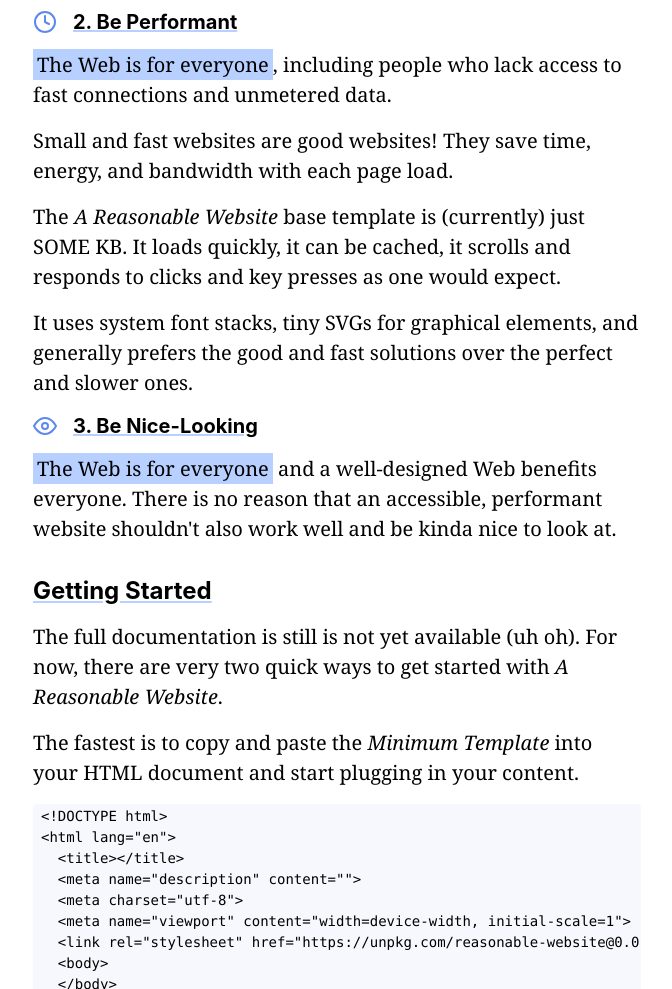
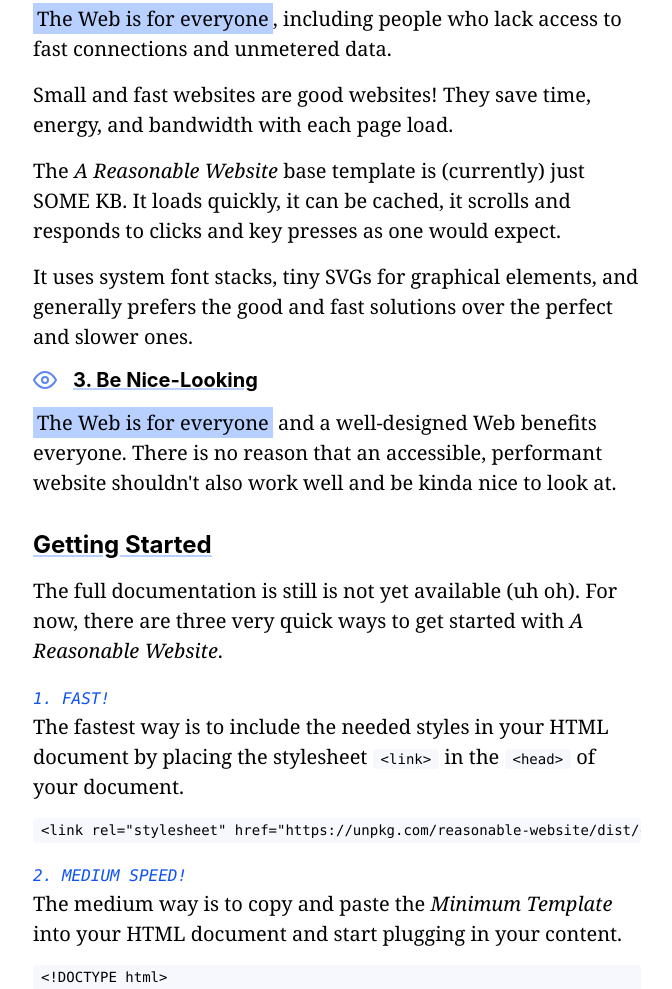
Before and after one commit to matthewhowell/areasonablewebsite, a website: page index.html in a window 1280 px wide. Shown: the part 1811-2800 px from the top of the page, without its empty margins (303-975 px from the left). Drawn offline with Linux system fonts and the light colour scheme.

Commit message:
Some copy updates and fixed unpkg links

```diff
--- a/css/website.css
+++ b/css/website.css
@@ -504,3 +504,11 @@
 	color: green;
 	font-size: .875;
 }
+
+.fast {
+	font-family: var(--font-stack-mono);
+	text-transform: uppercase;
+	font-size: 1rem;
+	display: inline-block;
+	color: var(--color-dark);
+}
--- a/index.html
+++ b/index.html
@@ -35,9 +35,7 @@
 
 				<section>
 					<h3>How do I use this?</h3>
-					<p><a class="jump button" href="#getting-started">Getting Started</a></p>
-
-					<p>Read the <a href="">getting started guide</a> for detailed.</p>
+					<p><a class="jump button" href="#getting-started">Getting Started Guide</a></p>
 					<p>Or just dive in, <a href="./dist/base.html">download the base template</a> and start filling in your content.</p>
 				</section>
 
@@ -79,8 +77,15 @@
 
 				<section>
 					<h3 id="getting-started">Getting Started</h3>
-					<p>The full documentation is still is not yet available (uh oh). For now, there are very two quick ways to get started with <em>A Reasonable Website</em>.</p>
-					<p>The fastest is to copy and paste the <em>Minimum Template</em> into your HTML document and start plugging in your content.</p>
+					<p>The full documentation is still is not yet available (uh oh). For now, there are three very quick ways to get started with <em>A Reasonable Website</em>.</p>
+
+					<span class="fast"><em>1. Fast!</em></span>
+					<p>The fastest way is to include the needed styles in your HTML document by placing the stylesheet <code>&lt;link&gt;</code> in the <code>&lt;head&gt;</code> of your document.
+						<pre>&lt;link rel="stylesheet" href="https://unpkg.com/reasonable-website/dist/css/styles.min.css"&gt;</pre>
+					</p>
+
+					<span class="fast"><em>2. Medium Speed!</em></span>
+					<p>The medium way is to copy and paste the <em>Minimum Template</em> into your HTML document and start plugging in your content.</p>
 <pre>
 &lt;!DOCTYPE html&gt;
 &lt;html lang="en"&gt;
@@ -88,13 +93,15 @@
   &lt;meta name="description" content=""&gt;
   &lt;meta charset="utf-8"&gt;
   &lt;meta name="viewport" content="width=device-width, initial-scale=1"&gt;
-  &lt;link rel="stylesheet" href="https://unpkg.com/reasonable-website@0.0.1/dist/css/styles.min.css"&gt;
+  &lt;link rel="stylesheet" href="https://unpkg.com/reasonable-website/dist/css/styles.min.css"&gt;
   &lt;body&gt;
   &lt;/body&gt;
 &lt;/html&gt;
 </pre>
 					</p>
-					<p>And the slowest is to <a href="./dist/base.html">download the <em>Base Template</em></a> and start plugging in your content. The <em>Base Template</em> is a more complete, heavily commented, slightly more featureful template.</p>
+
+					<span class="fast"><em>3. Development Speed!</em></span>
+					<p>And the slowest is to <a href="./dist/base.html">download the <em>Base Template</em></a> and start plugging in your content. The <em>Base Template</em> is a more complete, commented, and slightly more featureful template.</p>
 					<p><em>A Reasonable Website</em> is purposefully simple technology.</p>
 				</section>
 
```
Also changed, not shown: dist/base.html.
